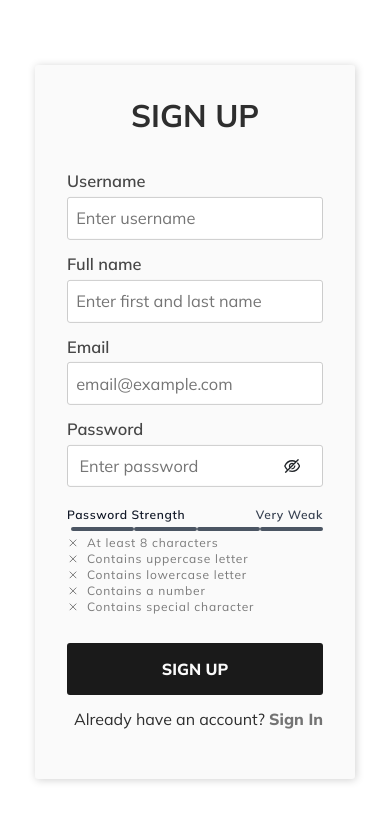
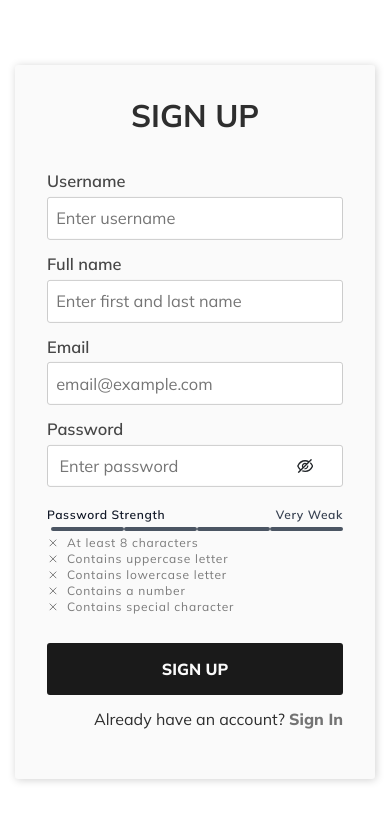
Before and after one commit to MAbdurahman/bs-use-reducer-validation, a React (Vite) app: page / in a window 390 px wide. Shown: the top 822 px of the page. Built offline with nearby package versions, Linux system fonts and the light colour scheme.

Commit message:
Improve responsiveness of SignUp/SignUp.module.css

```diff
--- a/src/Auth/SignUp/SignUp.module.css
+++ b/src/Auth/SignUp/SignUp.module.css
@@ -22,6 +22,12 @@
 }
 
 @media screen and (max-width: 390px) {
+   .sign__up {
+      width: 360px !important;
+   }
+}
+
+@media screen and (max-width: 360px) {
    .sign__up {
       width: 320px !important;
    }
```
